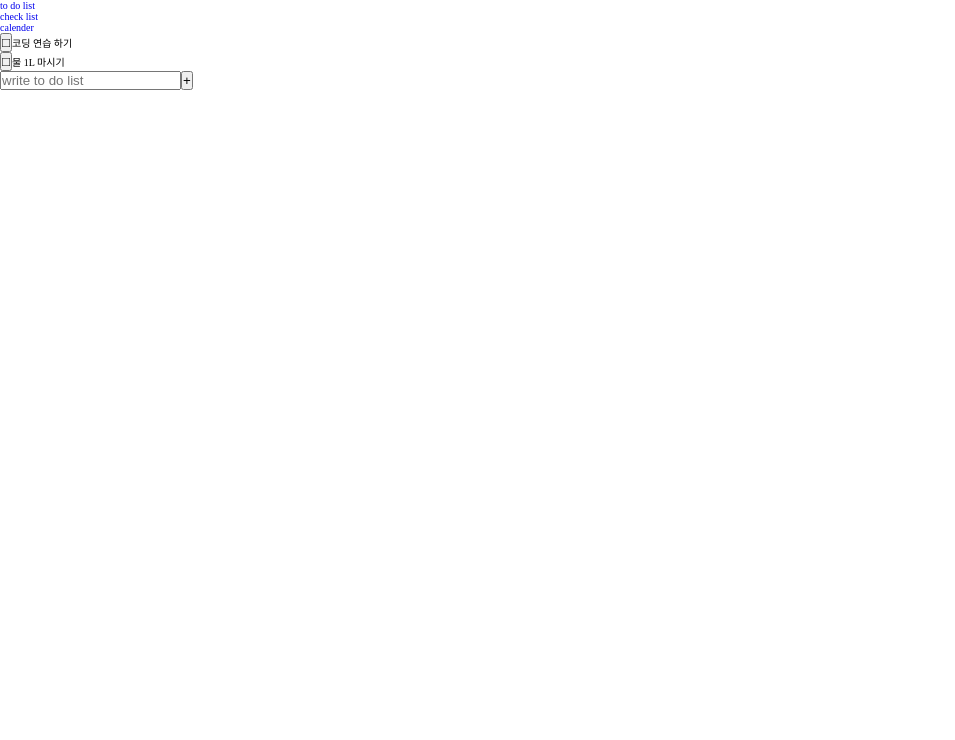
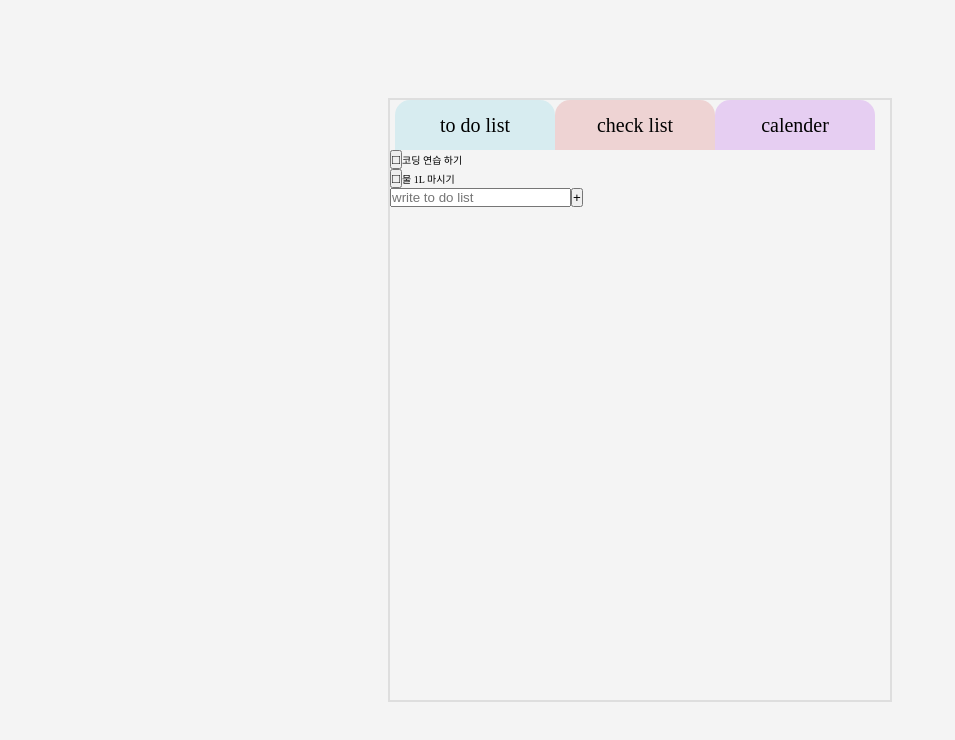
Before and after one commit to baby-lamb/to-do-list-react, a React (Create React App) app: page / in a window 1280 px wide. Shown: the top 740 px of the page, without its empty margins (0-955 px from the left). Built offline with nearby package versions, Linux system fonts and the light colour scheme.

Commit message:
뼈대 만드는중2

```diff
--- a/src/App.css
+++ b/src/App.css
@@ -1,6 +1,13 @@
-
+body{
+  background-color: #f4f4f4;
+}
 .App{
-  width:100%;
-  height:100%;
+  width:500px;
+  height:600px;
   overflow: hidden;
+  position: relative;
+  top:50%;
+  left:50%;
+  transform: translate(-50%, -50%);
+  border: 2px solid #dedede;
 }
--- a/src/App.js
+++ b/src/App.js
@@ -8,9 +8,9 @@ class App extends Component {
     super(props);
     this.state={
       contents:[
-        {id:1, title:'to do list'},
-        {id:2, title:'check list'},
-        {id:3, title:'calender'},
+        {id:1, title:'to do list', mode:'todolist'},
+        {id:2, title:'check list', mode:'checklist'},
+        {id:3, title:'calender', mode:'calender'},
 
       ]
     }
--- a/src/components/Main_header.css
+++ b/src/components/Main_header.css
@@ -0,0 +1,32 @@
+
+header{
+  width:100%;
+  height:50px;
+}
+header ul{
+  width:100%;
+  height:50px;
+}
+header ul li{
+  float:left;
+  width:32%;
+  height:50px;
+  border-radius: 15px 15px 0 0 ;
+  text-align: center;
+  line-height: 50px;
+  font-size:20px;
+}
+header ul li a {
+  color:#000;
+}
+header ul li:first-child{
+  background-color: rgb(215, 236, 240);
+  margin-left:1%;
+}
+header ul li:nth-child(2){
+  background-color: rgb(238, 211, 211);
+}
+header ul li:nth-child(3){
+  background-color: rgb(230, 206, 242);
+  margin-right:1%;
+}
```
